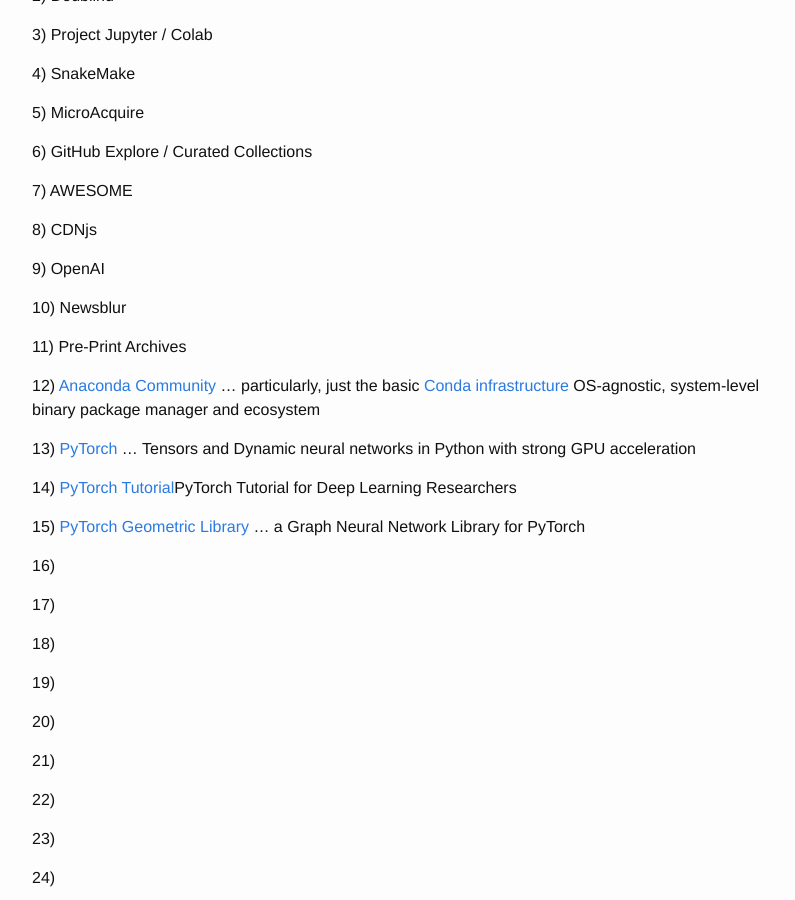
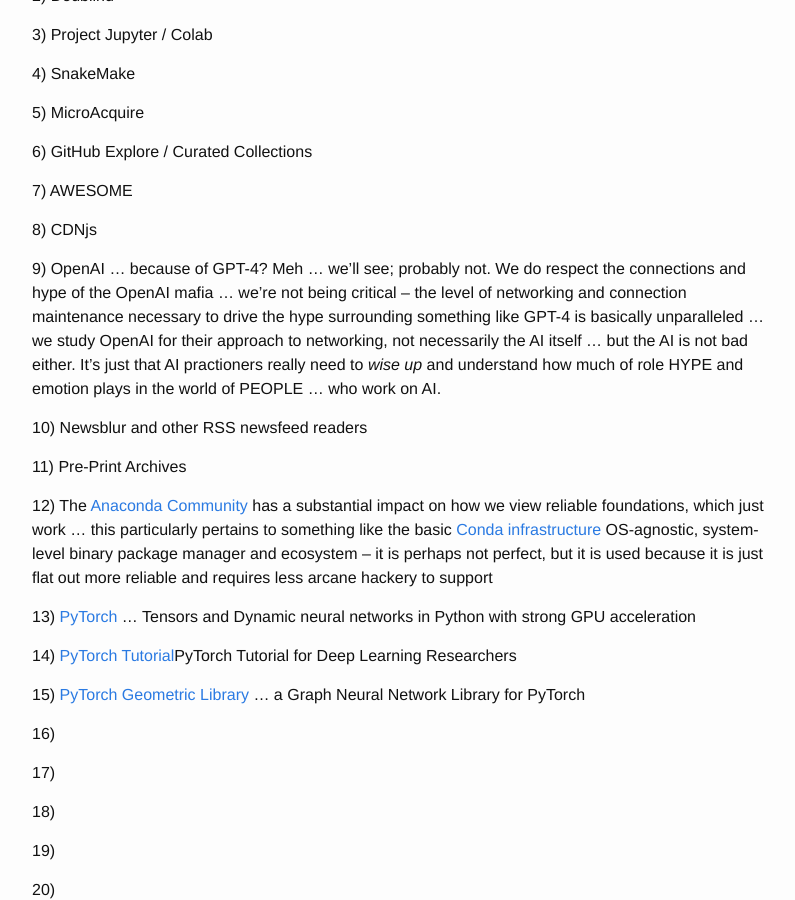
Before and after one commit to annotifyapp/annotifyapp.github.io, a Jekyll site: the page built from Projects.md, in a window 1280 px wide and 900 px high, scrolled down 555 px. Shown: the whole window, without its empty margins (238-1033 px from the left). Built offline with Jekyll 4.4.1, drawn with Linux system fonts in a browser that asks for light colours.

Commit message:
Hype drives the PEOPLE ... who work on AI

```diff
--- a/Projects.md
+++ b/Projects.md
@@ -28,13 +28,13 @@ There are far too many topics to list which tie in to Annotify.ORG, but our aim
 
 8) CDNjs
 
-9) OpenAI
+9) OpenAI ... because of GPT-4? Meh ... we'll see; probably not. We do respect the connections and hype of the OpenAI mafia ... we're not being critical -- the level of networking and connection maintenance necessary to drive the hype surrounding something like GPT-4 is basically unparalleled ... we study OpenAI for their approach to networking, not necessarily the AI itself ... but the AI is not bad either. It's just that AI practioners really need to *wise up* and understand how much of role HYPE and emotion plays in the world of PEOPLE ... who work on AI.
 
-10) Newsblur
+10) Newsblur and other RSS newsfeed readers
 
 11) Pre-Print Archives
 
-12) [Anaconda Community](https://community.anaconda.cloud/) ... particularly, just the basic [Conda infrastructure](https://github.com/annotifyapp/conda) OS-agnostic, system-level binary package manager and ecosystem
+12) The [Anaconda Community](https://community.anaconda.cloud/) has a substantial impact on how we view reliable foundations, which just work ... this particularly pertains to something like the basic [Conda infrastructure](https://github.com/annotifyapp/conda) OS-agnostic, system-level binary package manager and ecosystem -- it is perhaps not perfect, but it is used because it is just flat out more reliable and requires less arcane hackery to support
 
 13) [PyTorch](https://github.com/annotifyapp/pytorch) ... Tensors and Dynamic neural networks in Python with strong GPU acceleration
 
```
